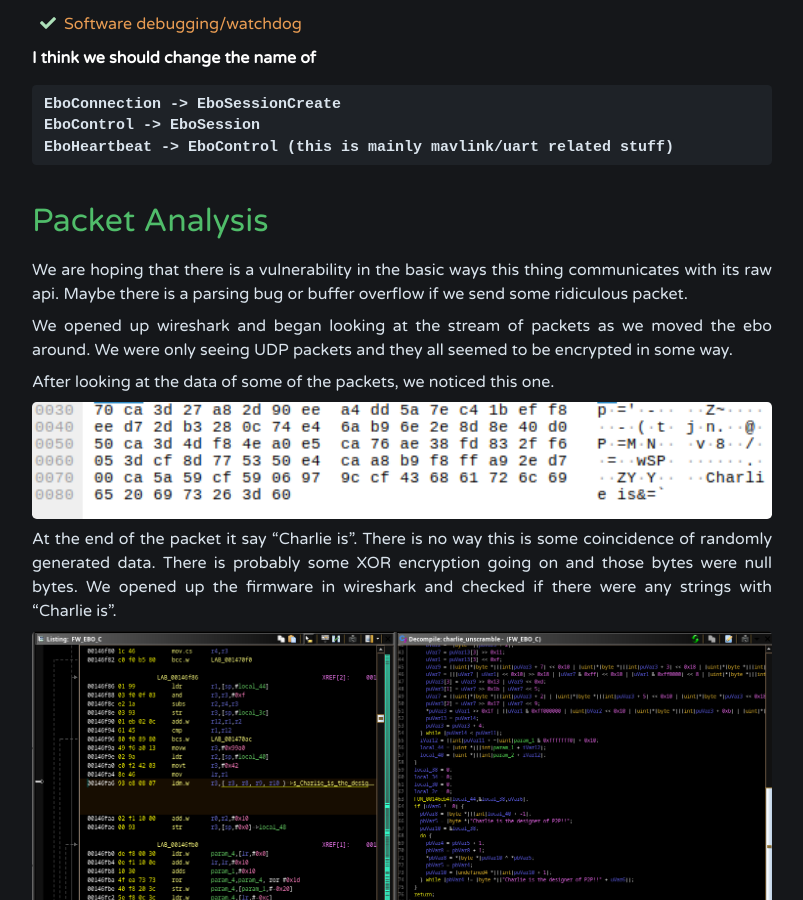
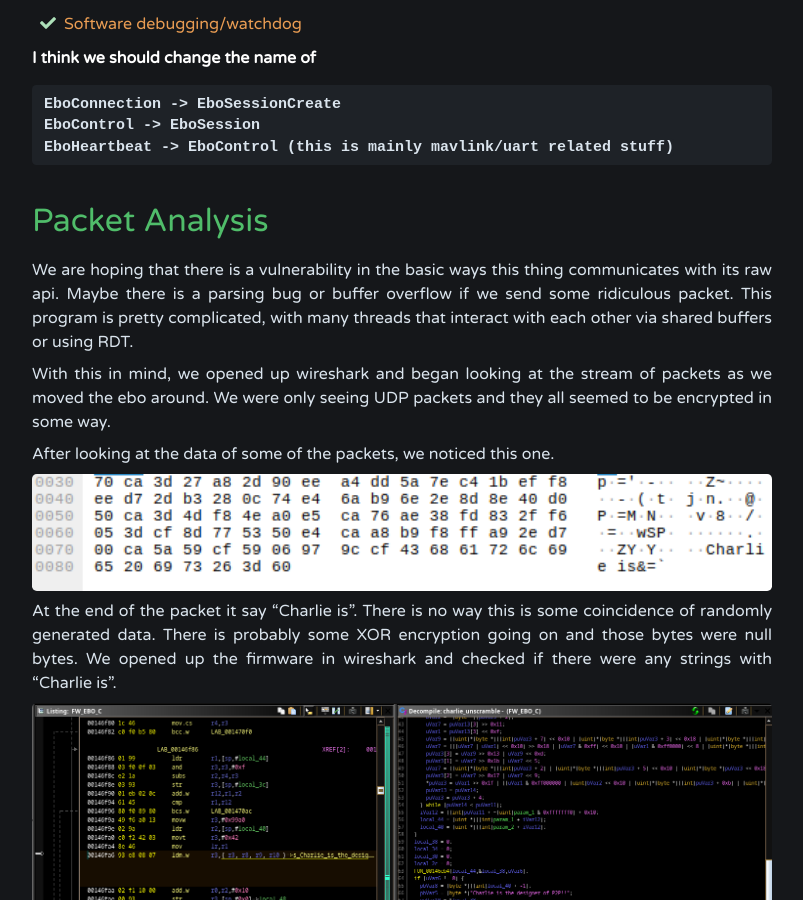
Before and after one commit to debugmen/debugmen.github.io, a Jekyll site: the page built from _posts/2022-03-10-enabot_series_part_2.md, in a window 1280 px wide and 900 px high, scrolled down 1541 px. Shown: the whole window, without its empty margins (238-1041 px from the left). Built offline with Jekyll 4.4.1, drawn with Linux system fonts in a browser that asks for light colours.

Commit message:
replace some old screenshots

```diff
--- a/_posts/2022-03-10-enabot_series_part_2.md
+++ b/_posts/2022-03-10-enabot_series_part_2.md
@@ -55,9 +55,9 @@
 
 
 # Packet Analysis
-We are hoping that there is a vulnerability in the basic ways this thing communicates with its raw api. Maybe there is a parsing bug or buffer overflow if we send some ridiculous packet.
+We are hoping that there is a vulnerability in the basic ways this thing communicates with its raw api. Maybe there is a parsing bug or buffer overflow if we send some ridiculous packet. This program is pretty complicated, with many threads that interact with each other via shared buffers or using RDT.
 
-We opened up wireshark and began looking at the stream of packets as we moved the ebo around. We were only seeing UDP packets and they all seemed to be encrypted in some way.
+With this in mind, we opened up wireshark and began looking at the stream of packets as we moved the ebo around. We were only seeing UDP packets and they all seemed to be encrypted in some way.
 
 After looking at the data of some of the packets, we noticed this one.
 
@@ -335,7 +335,7 @@
 
 Almost all packets after the original session creation are EboSession packets, regardless of the direction of the packets.
 
-![EboSession](/assets/enabot_part2/ebo_control_packets.png)
+![EboSession](/assets/enabot_part2/ebo_session_packets.png)
 
 1. `seq_no`: The first two bytes are the sequence number of the control packets. As each control packet is sent to the device, this value is incremented by 1.
 2. `fixed0 + fixed1`: The next two values are always fixed as `0x07042100`
```
Also changed, not shown: assets/enabot_part2/ebo_msg_hdr.png, assets/enabot_part2/ebo_session_packets.png (added).
